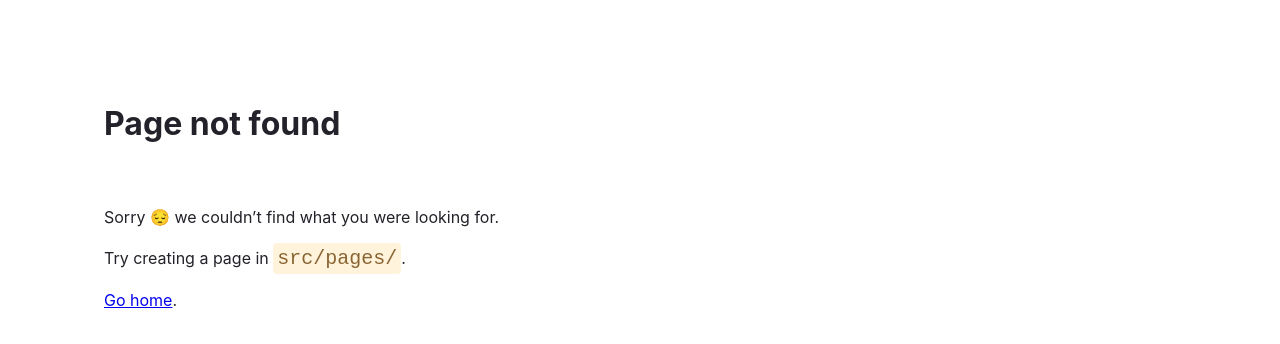
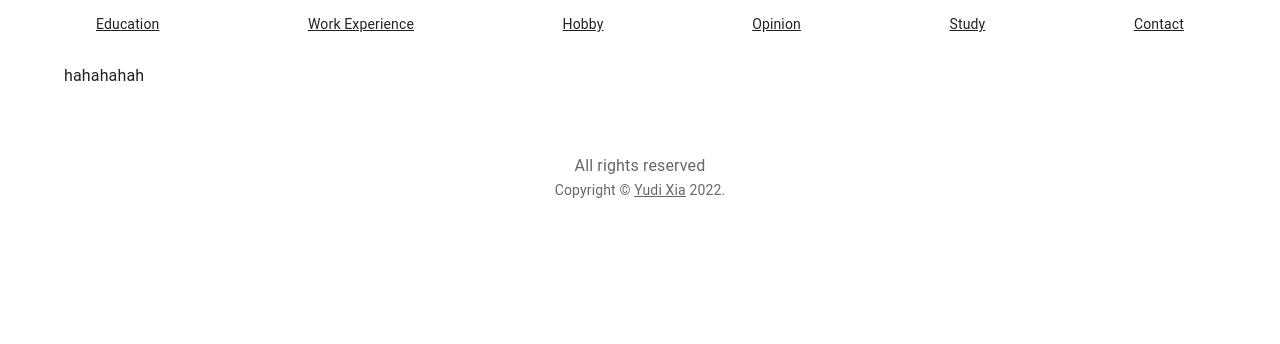
Before and after one commit to JILLXIA/JILLXIA.github.io, a Gatsby site: page /content in a window 1280 px wide. Before the commit this address had no page. Built offline with nearby package versions, Linux system fonts and the light colour scheme; Gatsby itself is replaced by a stand-in of ours.

Commit message:
增加页面跳转

```diff
--- a/src/pages/Blog.tsx
+++ b/src/pages/Blog.tsx
@@ -13,7 +13,7 @@ import Sidebar from './Sidebar';
 import Footer from './Footer';
 
 const sections = [
-  { title: 'Education', url: '#' },
+  { title: 'Education', url: '/content' },
   { title: 'Work Experience', url: '#' },
   { title: 'Hobby', url: '#' },
   { title: 'Opinion', url: '#' },
--- /dev/null
+++ b/src/pages/content.tsx
@@ -0,0 +1,37 @@
+import * as React from 'react';
+import CssBaseline from '@mui/material/CssBaseline';
+import Grid from '@mui/material/Grid';
+import Container from '@mui/material/Container';
+import GitHubIcon from '@mui/icons-material/GitHub';
+import FacebookIcon from '@mui/icons-material/Facebook';
+import TwitterIcon from '@mui/icons-material/Twitter';
+import { createTheme, ThemeProvider } from '@mui/material/styles';
+import Header from './Header';
+import MainFeaturedPost from './MainFeaturedPost';
+import FeaturedPost from './FeaturedPost';
+import Sidebar from './Sidebar';
+import Footer from './Footer';
+const theme = createTheme();
+const sections = [
+    { title: 'Education', url: '#' },
+    { title: 'Work Experience', url: '#' },
+    { title: 'Hobby', url: '#' },
+    { title: 'Opinion', url: '#' },
+    { title: 'Study', url: '#' },
+    { title: 'Contact', url: '#' }
+  ];
+export default function content() {
+
+  return (
+    <ThemeProvider theme={theme}>
+      <CssBaseline />
+      <Container maxWidth="lg">
+        <Header title="Blog" sections={sections} />
+        <p>hahahahah</p>
+      </Container>
+      <Footer
+        description="All rights reserved"
+      />
+    </ThemeProvider>
+  );
+}
```
